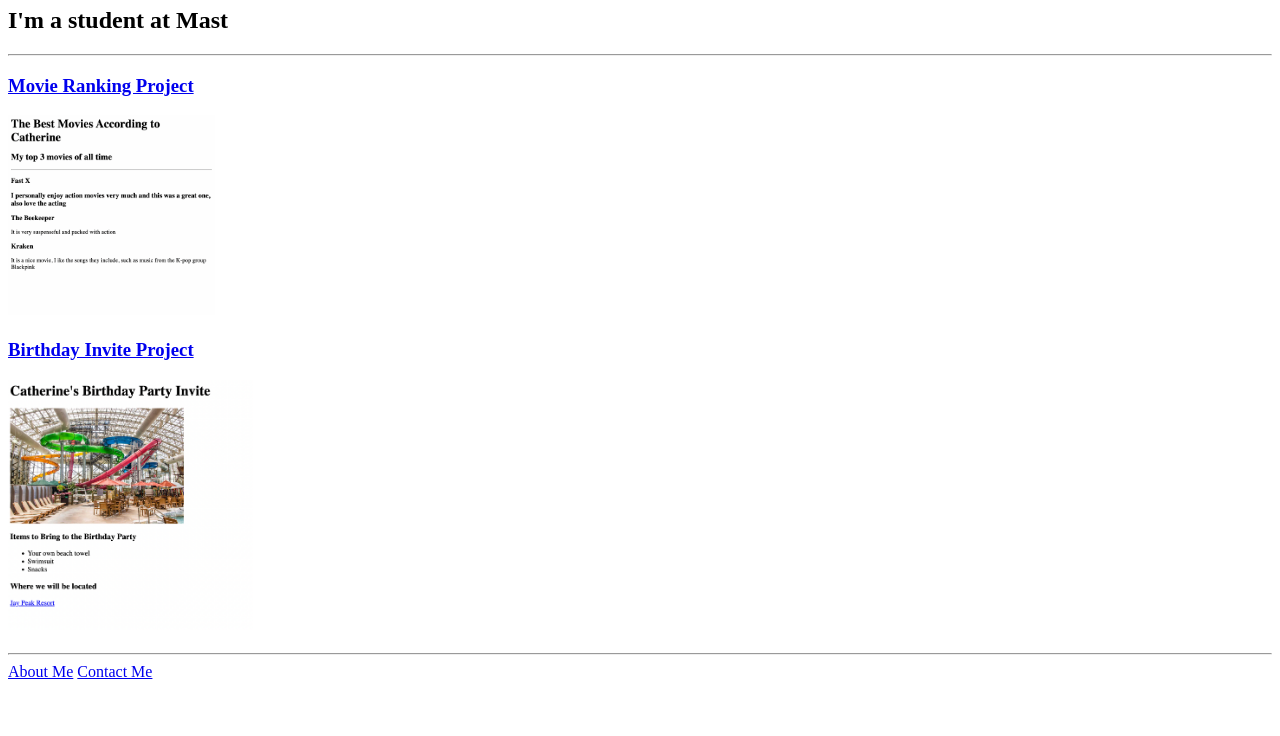
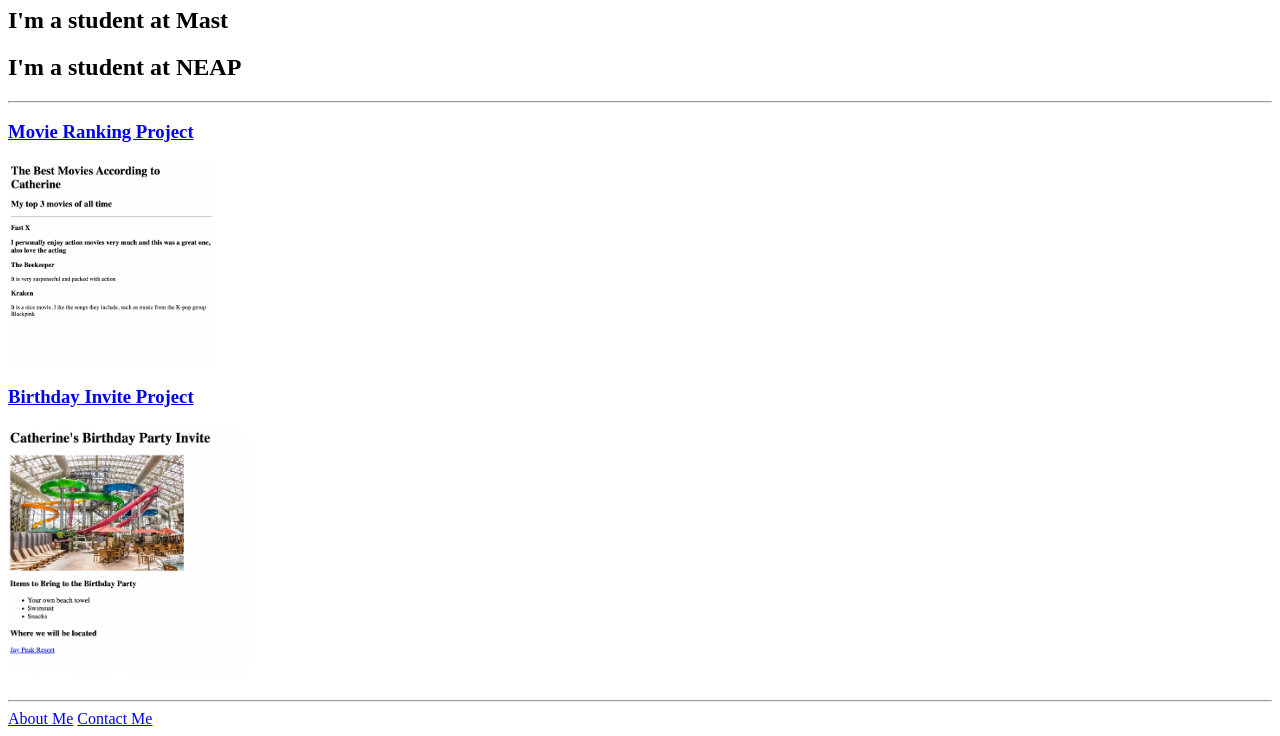
Before and after one commit to CatherineW08/html-portfolio, a plain HTML site: page index.html in a window 1280 px wide. Shown: the part 73-809 px from the top of the page. Drawn offline with Linux system fonts and the light colour scheme.

Commit message:
added NEAP

```diff
--- a/index.html
+++ b/index.html
@@ -9,6 +9,7 @@
 <body>
     <h1>Catherine's Portfolio</h1>
     <h2>I'm a student at Mast</h2>
+    <h2>I'm a student at NEAP</h2>
     <hr/>
     <h3><a href="./public/movie-ranking.html">Movie Ranking Project</a></h3>
     <h3>
```
